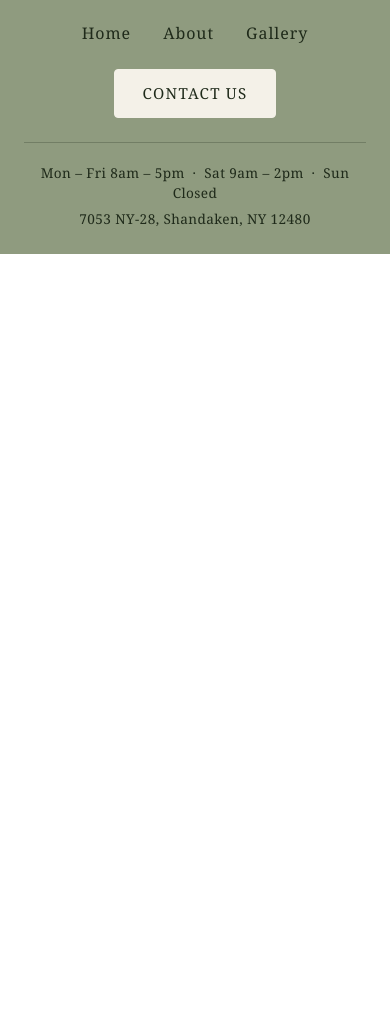
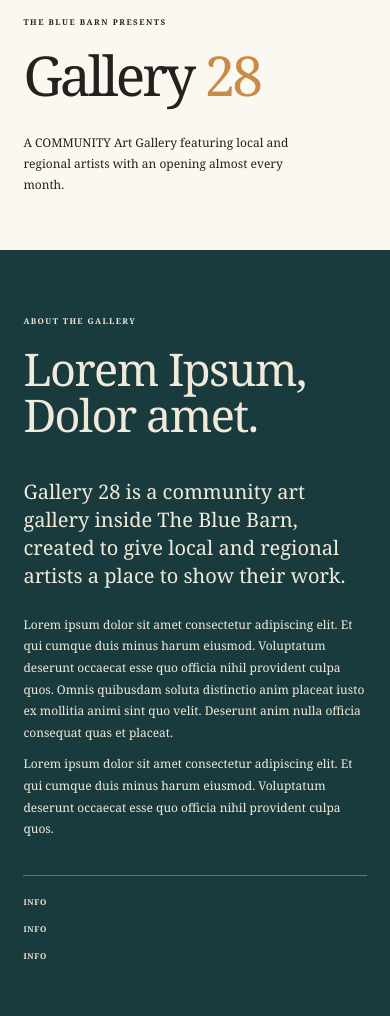
Before and after one commit to Lenagran18/The-Blue-Barn, an Eleventy site: page src/content/pages/gallery-28.html in a window 390 px wide. Shown: the part 84-1100 px from the top of the page. Before the commit the page ends 844 px from the top, so only its background shows below. Built offline with nearby package versions, Linux system fonts and the light colour scheme; Eleventy itself is replaced by a stand-in of ours; files that its build step writes are made by us from their sources; what @codestitchofficial/eleventy-plugin-sharp-images, glob would draw is missing.

Commit message:
Add hero section for Gallery 28 page

```diff
--- a/src/assets/less/gallery-28.less
+++ b/src/assets/less/gallery-28.less
@@ -0,0 +1,298 @@
+
+/* =========================================
+   GALLERY 28 HERO
+========================================= */
+
+.gallery-hero {
+    position: relative;
+    width: 100%;
+    background: #faf8f1;
+    padding: 110px 7% 65px;
+    box-sizing: border-box;
+}
+
+.gallery-hero__container {
+    display: grid;
+    grid-template-columns: 1.4fr 0.6fr;
+    align-items: end;
+    gap: 8%;
+
+    width: 100%;
+    max-width: 1500px;
+    margin: 0 auto;
+}
+
+/* Eyebrow */
+.gallery-hero__eyebrow {
+    display: block;
+    margin-bottom: 25px;
+
+    font-size: 8px;
+    font-weight: 600;
+    letter-spacing: 1.5px;
+    text-transform: uppercase;
+    color: #24221d;
+}
+
+/* Large Gallery Heading */
+.gallery-hero__heading h1 {
+    margin: 0;
+
+    font-family: Georgia, "Times New Roman", serif;
+    font-size: clamp(85px, 9vw, 155px);
+    font-weight: 400;
+    line-height: 0.9;
+    letter-spacing: -6px;
+
+    color: #24221d;
+    white-space: nowrap;
+}
+
+/* Orange 28 */
+.gallery-hero__heading h1 span {
+    color: #c98b46;
+}
+
+/* Right Description */
+.gallery-hero__description {
+    max-width: 290px;
+    justify-self: end;
+    padding-bottom: 20px;
+}
+
+.gallery-hero__description p {
+    margin: 0;
+    font-size: 11px;
+    line-height: 1.75;
+    color: #24221d;
+}
+
+
+/* =========================================
+   ABOUT THE GALLERY
+========================================= */
+
+.gallery-about {
+    position: relative;
+    width: 100%;
+    background: #193b3e;
+    padding: 85px 7% 95px;
+    box-sizing: border-box;
+}
+
+.gallery-about__container {
+    display: grid;
+    grid-template-columns: 1fr 1fr;
+    gap: 10%;
+    align-items: start;
+
+    width: 100%;
+    max-width: 1500px;
+    margin: 0 auto;
+}
+
+/* =========================================
+   LEFT HEADING
+========================================= */
+
+.gallery-about__heading {
+    max-width: 600px;
+}
+
+.gallery-about__eyebrow {
+    display: block;
+    margin-bottom: 25px;
+
+    font-size: 8px;
+    font-weight: 600;
+    letter-spacing: 1.4px;
+    text-transform: uppercase;
+    color: #f1eadb;
+}
+
+.gallery-about__heading h2 {
+    margin: 0;
+
+    font-family: Georgia, "Times New Roman", serif;
+    font-size: clamp(48px, 4.5vw, 72px);
+    font-weight: 400;
+    line-height: 1.02;
+    letter-spacing: -2px;
+
+    color: #f1eadb;
+}
+
+/* =========================================
+   RIGHT CONTENT
+========================================= */
+
+.gallery-about__content {
+    width: 100%;
+    padding-top: 5px;
+}
+
+.gallery-about__lead {
+    max-width: 500px;
+    margin: 0 0 24px;
+
+    font-family: Georgia, "Times New Roman", serif;
+    font-size: clamp(19px, 1.5vw, 24px);
+    font-weight: 400;
+    line-height: 1.35;
+
+    color: #f1eadb;
+}
+
+.gallery-about__text {
+    max-width: 490px;
+    margin: 0 0 10px;
+
+    font-size: 11px;
+    font-weight: 400;
+    line-height: 1.8;
+    color: #f1eadb;
+}
+
+/* =========================================
+   BOTTOM INFORMATION ROW
+========================================= */
+
+.gallery-about__details {
+    display: flex;
+    justify-content: space-between;
+    align-items: center;
+    flex-wrap: wrap;
+    gap: 20px;
+
+    width: 100%;
+    margin-top: 40px;
+    padding-top: 20px;
+
+    border-top: 1px solid rgba(241, 234, 219, 0.35);
+}
+
+.gallery-about__details span {
+    font-size: 7px;
+    font-weight: 600;
+    letter-spacing: 0.7px;
+    line-height: 1.5;
+    text-transform: uppercase;
+    color: #f1eadb;
+}
+
+
+/* =========================================
+   TABLET
+========================================= */
+
+@media (max-width: 1000px) {
+
+    .gallery-hero {
+        padding: 100px 5% 60px;
+    }
+
+    .gallery-hero__container {
+        grid-template-columns: 1fr;
+        gap: 30px;
+    }
+
+    .gallery-hero__heading h1 {
+        font-size: clamp(75px, 11vw, 120px);
+        letter-spacing: -4px;
+    }
+
+    .gallery-hero__description {
+        justify-self: start;
+        padding-bottom: 0;
+    }
+
+    .gallery-about {
+        padding: 75px 5%;
+    }
+
+    .gallery-about__container {
+        gap: 6%;
+    }
+
+    .gallery-about__heading h2 {
+        font-size: clamp(42px, 5vw, 60px);
+    }
+
+    .gallery-about__details {
+        gap: 15px;
+    }
+}
+
+
+/* =========================================
+   MOBILE
+========================================= */
+
+@media (max-width: 600px) {
+
+    .gallery-hero {
+        padding: 100px 6% 55px;
+    }
+
+    .gallery-hero__container {
+        grid-template-columns: 1fr;
+        gap: 30px;
+    }
+
+    .gallery-hero__eyebrow {
+        margin-bottom: 20px;
+    }
+
+    .gallery-hero__heading h1 {
+        font-size: clamp(55px, 12vw, 85px);
+        letter-spacing: -3px;
+        line-height: 1;
+        white-space: normal;
+    }
+
+    .gallery-hero__description {
+        max-width: 300px;
+    }
+
+    .gallery-hero__description p {
+        font-size: 12px;
+    }
+
+    .gallery-about {
+        padding: 65px 6% 75px;
+    }
+
+    .gallery-about__container {
+        grid-template-columns: 1fr;
+        gap: 35px;
+    }
+
+    .gallery-about__eyebrow {
+        margin-bottom: 20px;
+    }
+
+    .gallery-about__heading h2 {
+        font-size: clamp(45px, 11vw, 60px);
+        letter-spacing: -1.5px;
+    }
+
+    .gallery-about__lead {
+        font-size: 20px;
+        line-height: 1.4;
+    }
+
+    .gallery-about__text {
+        font-size: 12px;
+    }
+
+    .gallery-about__details {
+        flex-direction: column;
+        align-items: flex-start;
+        gap: 15px;
+        margin-top: 35px;
+    }
+
+    .gallery-about__details span {
+        font-size: 8px;
+    }
+}
--- a/src/content/pages/gallery-28.html
+++ b/src/content/pages/gallery-28.html
@@ -20,9 +20,91 @@
 
 {% block body %}
 
-    <!-- Page HTML goes here, without a <main> wrapper. The <main> tag is already presented in layouts/base.html -->
 
-    <!-- If you want the page to have a "CTA", remove the {# and #} below -->
-    {# {% include 'sections/cta.html' %} #}
+<!-- =========================================
+     GALLERY 28 HERO
+========================================= -->
+
+<section id="gallery-hero" class="gallery-hero">
+    <div class="gallery-hero__container">
+        <div class="gallery-hero__heading">
+            <span class="gallery-hero__eyebrow">
+                THE BLUE BARN PRESENTS
+            </span>
+
+            <h1>
+                Gallery <span>28</span>
+            </h1>
+
+        </div>
+
+        <div class="gallery-hero__description">
+            <p>
+                A COMMUNITY Art Gallery featuring local and regional artists with
+                an opening almost every month.
+            </p>
+        </div>
+    </div>
+</section>
+
+
+<!-- =========================================
+     ABOUT THE GALLERY
+========================================= -->
+
+<section id="gallery-about" class="gallery-about">
+    <div class="gallery-about__container">
+        <!-- Left Heading -->
+        <div class="gallery-about__heading">
+            <span class="gallery-about__eyebrow">
+                ABOUT THE GALLERY
+            </span>
+
+            <h2>
+                Lorem Ipsum,<br>
+                Dolor amet.
+            </h2>
+        </div>
+
+        <!-- Right Content -->
+        <div class="gallery-about__content">
+
+            <p class="gallery-about__lead">
+                Gallery 28 is a community art gallery inside
+                The Blue Barn, created to give local and
+                regional artists a place to show their work.
+            </p>
+
+            <p class="gallery-about__text">
+                Lorem ipsum dolor sit amet consectetur adipiscing
+                elit. Et qui cumque duis minus harum eiusmod. Voluptatum
+                deserunt occaecat esse quo officia nihil provident culpa
+                quos. Omnis quibusdam soluta distinctio anim placeat
+                iusto ex mollitia animi sint quo velit. Deserunt anim
+                nulla officia consequat quas et placeat.
+            </p>
+
+            <p class="gallery-about__text">
+                Lorem ipsum dolor sit amet consectetur adipiscing
+                elit. Et qui cumque duis minus harum eiusmod. Voluptatum
+                deserunt occaecat esse quo officia nihil provident culpa
+                quos.
+            </p>
+
+            <!-- Bottom Information -->
+            <div class="gallery-about__details">
+
+                <span>INFO</span>
+
+                <span>INFO</span>
+
+                <span>INFO</span>
+
+            </div>
+        </div>
+    </div>
+
+</section>
+
 
 {% endblock %}
```
